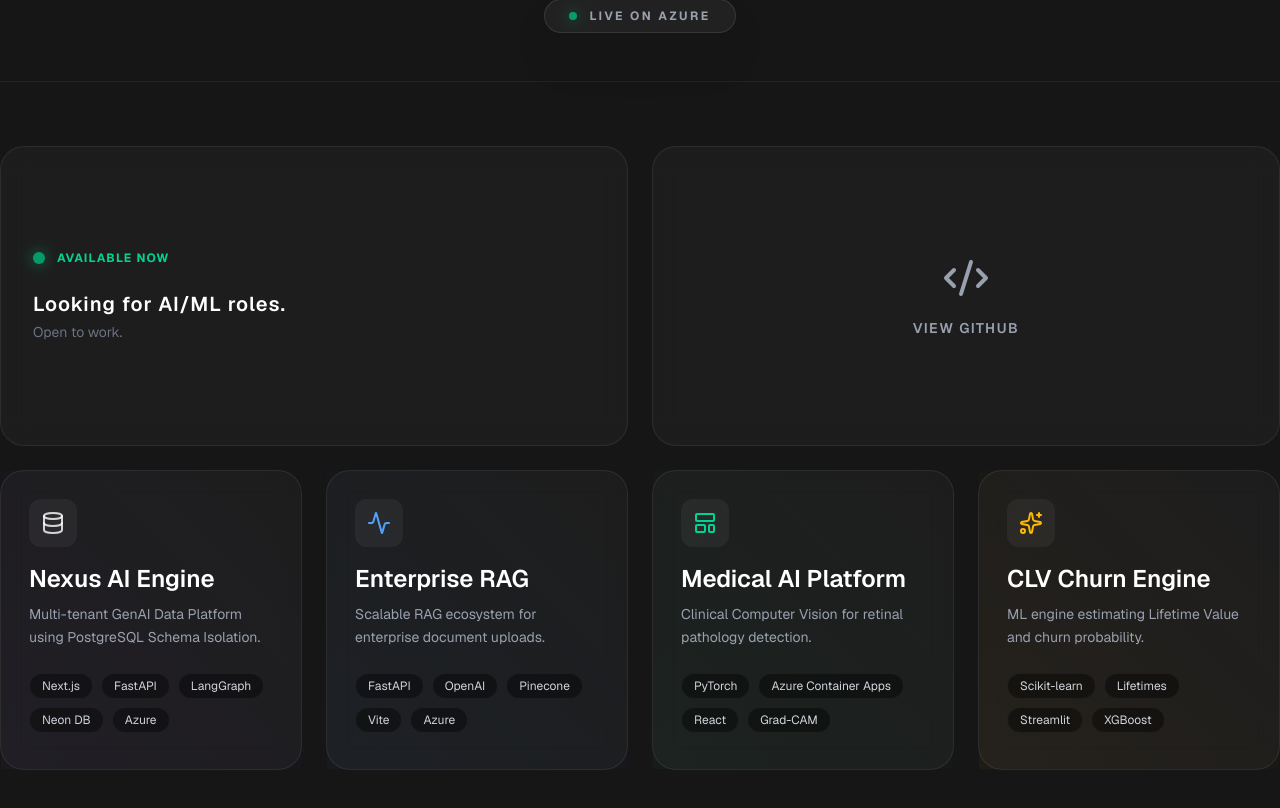
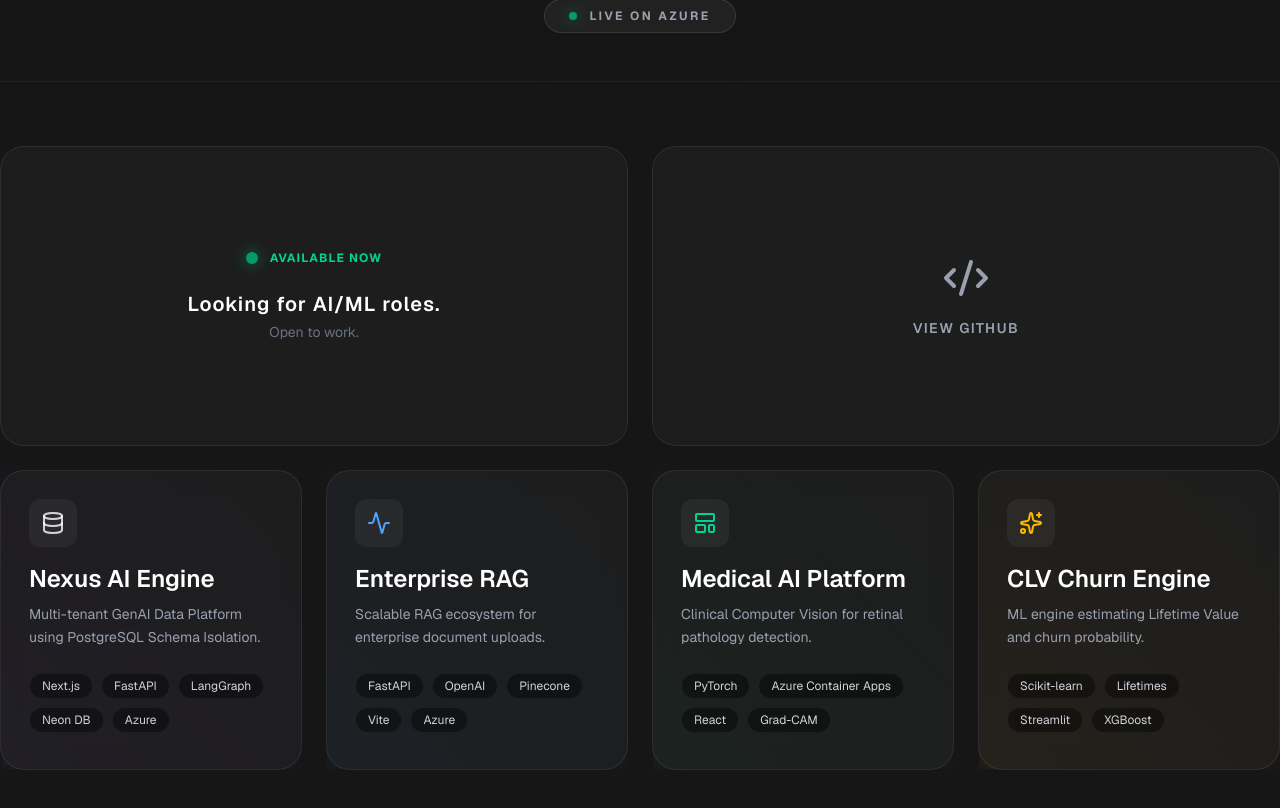
Before and after one commit to koushik1359/koushik-portfolio, a Next.js app: page / in a window 1280 px wide. Shown: the part 981-1789 px from the top of the page. Built offline with nearby package versions, Linux system fonts and the light colour scheme.

Commit message:
UI: Center contents of 'Available Now' status card for symmetrical aesthetic

```diff
--- a/src/app/page.tsx
+++ b/src/app/page.tsx
@@ -251,10 +251,10 @@ export default function Home() {
          >
             <motion.div
                 variants={itemVariants}
-                className="col-span-1 md:col-span-2 row-span-1 glass-panel rounded-3xl p-8 flex flex-col justify-center relative overflow-hidden group border border-white/5 pointer-events-none min-h-[200px]"
+                className="col-span-1 md:col-span-2 row-span-1 glass-panel rounded-3xl p-8 flex flex-col justify-center items-center text-center relative overflow-hidden group border border-white/5 pointer-events-none min-h-[200px]"
             >
                 <div className="absolute inset-0 bg-gradient-to-br from-indigo-500/10 via-transparent to-transparent opacity-0 group-hover:opacity-100 transition-opacity duration-700" />
-                <div className="flex items-center gap-3 mb-6 relative z-10">
+                <div className="flex items-center justify-center gap-3 mb-6 relative z-10">
                     <span className="h-3 w-3 rounded-full bg-emerald-500 animate-pulse shadow-[0_0_15px_rgba(16,185,129,0.8)]"></span>
                     <span className="text-emerald-400 text-xs font-bold tracking-widest uppercase">Available Now</span>
                 </div>
```
